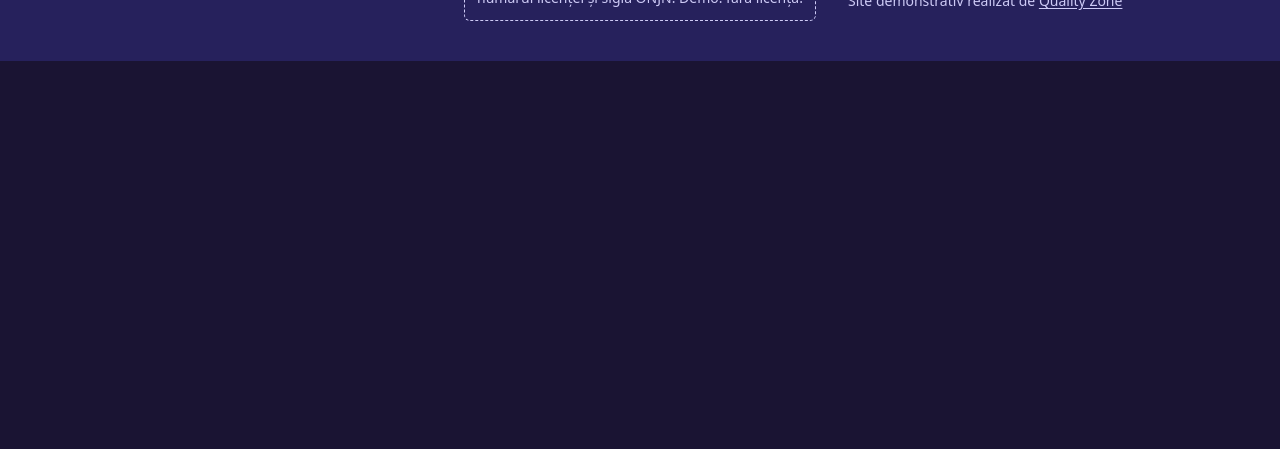
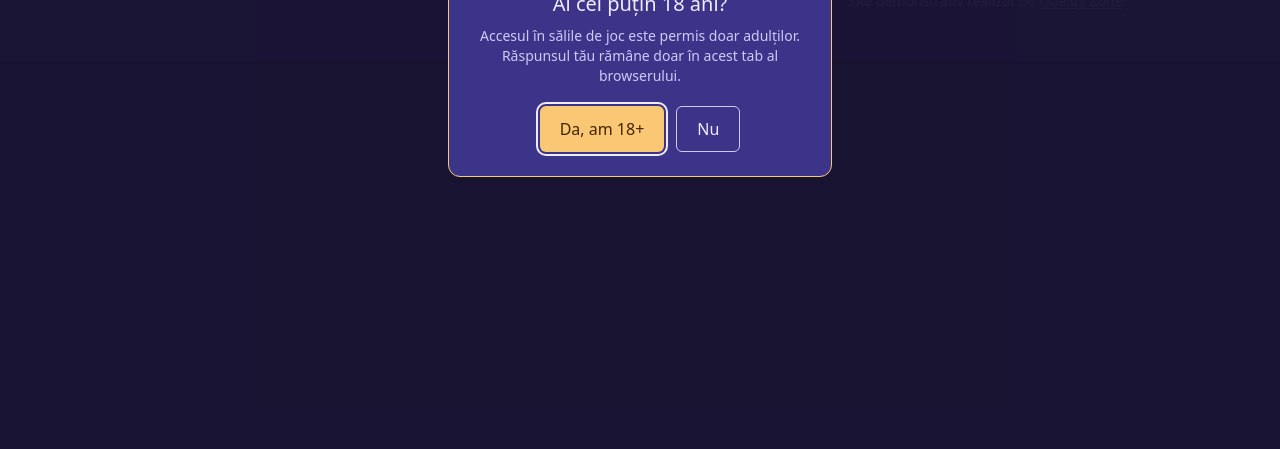
Before and after one commit to AndreiBanu1/qz-demo-cazinou, a React app: page / in a window 1280 px wide. Shown: the part 351-800 px from the top of the page. Built offline with nearby package versions, Linux system fonts and the light colour scheme; no server answers.

Commit message:
feat: add the accessible age gate and the restricted page
Co-Authored-By: Claude Opus 5.5 <noreply@anthropic.com>

```diff
--- /dev/null
+++ b/src/components/AgeGate.tsx
@@ -0,0 +1,99 @@
+import { useEffect, useId, useRef, type KeyboardEvent } from "react";
+import { Link } from "react-router-dom";
+import { pathFor } from "@/config/pages";
+import { ui } from "@/content/ui";
+import { useLang } from "@/hooks/use-lang";
+
+export const AGE_KEY = "ametist-age-ok";
+const AGE_OK_CLASS = "age-ok";
+
+const siblingsOf = (el: HTMLElement) =>
+  Array.from(el.parentElement?.children ?? []).filter((c): c is HTMLElement => c !== el && c instanceof HTMLElement);
+
+/**
+ * The first-visit age question (spec §3.3). Its markup is in every prerendered gated page, hidden by CSS unless
+ * <html> has `js` and not `age-ok` (set by the inline script in index.html), so returning visitors never see it flash,
+ * nothing depends on storage at render time, and visitors without JavaScript see the page.
+ */
+const AgeGate = () => {
+  const lang = useLang();
+  const s = ui[lang].gate;
+  const titleId = useId();
+  const textId = useId();
+  const box = useRef<HTMLDivElement>(null);
+  const yes = useRef<HTMLButtonElement>(null);
+  const no = useRef<HTMLAnchorElement>(null);
+
+  useEffect(() => {
+    const el = box.current;
+    if (!el || document.documentElement.classList.contains(AGE_OK_CLASS)) return;
+    const others = siblingsOf(el);
+    for (const o of others) o.inert = true;
+    yes.current?.focus();
+    return () => {
+      for (const o of others) o.inert = false;
+    };
+  }, []);
+
+  const accept = () => {
+    try {
+      sessionStorage.setItem(AGE_KEY, "1");
+    } catch {
+      // Storage blocked: the answer lasts for this page only, and the gate asks again on the next full load.
+    }
+    document.documentElement.classList.add(AGE_OK_CLASS);
+    if (box.current) for (const o of siblingsOf(box.current)) o.inert = false;
+    document.querySelector<HTMLElement>("main h1")?.focus();
+  };
+
+  // The visitor must answer: Tab stays on the two answers and Escape does nothing.
+  const onKeyDown = (e: KeyboardEvent) => {
+    if (e.key === "Escape") e.preventDefault();
+    if (e.key !== "Tab") return;
+    e.preventDefault();
+    const next = document.activeElement === yes.current ? no.current : yes.current;
+    next?.focus();
+  };
+
+  return (
+    <div
+      ref={box}
+      data-age-gate
+      role="dialog"
+      aria-modal="true"
+      aria-labelledby={titleId}
+      aria-describedby={textId}
+      onKeyDown={onKeyDown}
+      className="fixed inset-0 z-50 items-center justify-center bg-violet-950/95 p-4"
+    >
+      <div className="w-full max-w-sm rounded-xl border border-gold-300 bg-violet-700 p-6 text-center">
+        <p className="font-display text-3xl text-gold-300">{s.title}</p>
+        <h2 id={titleId} className="mt-2 text-xl text-lavender">
+          {s.question}
+        </h2>
+        <p id={textId} className="mt-2 text-sm text-lavender-200">
+          {s.text}
+        </p>
+        <div className="mt-5 flex justify-center gap-3">
+          <button
+            ref={yes}
+            type="button"
+            onClick={accept}
+            className="rounded-md bg-gold-300 px-5 py-2.5 text-gold-900 focus-visible:outline focus-visible:outline-2 focus-visible:outline-offset-2 focus-visible:outline-lavender"
+          >
+            {s.yes}
+          </button>
+          <Link
+            ref={no}
+            to={pathFor("acces", lang)}
+            className="rounded-md border border-lavender-200 px-5 py-2.5 text-lavender focus-visible:outline focus-visible:outline-2 focus-visible:outline-offset-2 focus-visible:outline-lavender"
+          >
+            {s.no}
+          </Link>
+        </div>
+      </div>
+    </div>
+  );
+};
+
+export default AgeGate;
--- a/src/components/Layout.tsx
+++ b/src/components/Layout.tsx
@@ -1,12 +1,14 @@
 import type { ReactNode } from "react";
 import { ui } from "@/content/ui";
-import { useLang } from "@/hooks/use-lang";
+import { usePage } from "@/hooks/use-lang";
+import AgeGate from "./AgeGate";
 import DemoBanner from "./DemoBanner";
 import Footer from "./Footer";
 import Header from "./Header";
 
 const Layout = ({ children }: { children: ReactNode }) => {
-  const lang = useLang();
+  const page = usePage();
+  const lang = page.lang;
   return (
     <>
       <a
@@ -15,6 +17,7 @@ const Layout = ({ children }: { children: ReactNode }) => {
       >
         {ui[lang].skip}
       </a>
+      {page.gated && <AgeGate />}
       <DemoBanner />
       <Header />
       <main id="continut">{children}</main>
--- /dev/null
+++ b/src/content/acces.ts
@@ -0,0 +1,23 @@
+import { site, type Lang } from "@/config/site";
+
+// The page the age gate's "No" leads to (spec §3.3). It never shows the gate.
+export const acces: Record<Lang, { h1: string; paragraphs: string[]; responsible: string; home: string }> = {
+  ro: {
+    h1: "Salon Ametist este doar pentru adulți",
+    paragraphs: [
+      `Sălile de joc sunt deschise doar persoanelor care au împlinit ${site.minAge} ani. Legea din România interzice minorilor accesul în locurile unde se organizează jocuri de noroc, iar la intrare cerem un act de identitate.`,
+      "Dacă ai ajuns aici din greșeală, poți răspunde din nou la întrebare de pe pagina principală. Dacă vrei să afli ce înseamnă jocul responsabil, pentru tine sau pentru cineva apropiat, pagina de mai jos e deschisă oricui.",
+    ],
+    responsible: "Citește despre jocul responsabil",
+    home: "Înapoi la pagina principală",
+  },
+  en: {
+    h1: "Salon Ametist is for adults only",
+    paragraphs: [
+      `The gaming rooms are open only to people aged ${site.minAge} or over. Romanian law bars minors from places where gambling takes place, and we ask for an ID at the door.`,
+      "If you got here by mistake, you can answer the question again from the home page. If you want to read about responsible gaming, for yourself or for someone close to you, the page below is open to everyone.",
+    ],
+    responsible: "Read about responsible gaming",
+    home: "Back to the home page",
+  },
+};
--- a/src/index.css
+++ b/src/index.css
@@ -11,3 +11,14 @@
     font-family: ui-sans-serif, system-ui, -apple-system, "Segoe UI", Roboto, sans-serif;
   }
 }
+
+/* The age gate (spec §3.3): shown only with JavaScript on and no "yes" in this tab yet. */
+[data-age-gate] {
+  display: none;
+}
+html.js:not(.age-ok) [data-age-gate] {
+  display: flex;
+}
+html.js:not(.age-ok) body:has([data-age-gate]) {
+  overflow: hidden;
+}
--- /dev/null
+++ b/src/pages/Acces.tsx
@@ -0,0 +1,35 @@
+import { Link } from "react-router-dom";
+import { pathFor } from "@/config/pages";
+import { acces } from "@/content/acces";
+import { useLang } from "@/hooks/use-lang";
+
+const Acces = () => {
+  const lang = useLang();
+  const c = acces[lang];
+  return (
+    <div className="mx-auto max-w-2xl px-4 py-16">
+      <h1 tabIndex={-1} className="font-display text-4xl text-gold-300">
+        {c.h1}
+      </h1>
+      {c.paragraphs.map((p) => (
+        <p key={p.slice(0, 20)} className="mt-4 text-lg leading-relaxed">
+          {p}
+        </p>
+      ))}
+      <ul className="mt-8 space-y-3">
+        <li>
+          <Link to={pathFor("joc-responsabil", lang)} className="text-gold-300 underline underline-offset-2">
+            {c.responsible}
+          </Link>
+        </li>
+        <li>
+          <Link to={pathFor("home", lang)} className="text-gold-300 underline underline-offset-2">
+            {c.home}
+          </Link>
+        </li>
+      </ul>
+    </div>
+  );
+};
+
+export default Acces;
--- a/src/pages/registry.tsx
+++ b/src/pages/registry.tsx
@@ -1,6 +1,7 @@
 import type { ComponentType } from "react";
 import type { PageKey } from "@/config/pages";
 import { usePage } from "@/hooks/use-lang";
+import Acces from "./Acces";
 
 // Placeholder until Task 5 adds the real page components.
 const Placeholder = () => {
@@ -19,7 +20,7 @@ export const pageComponents: Record<PageKey, ComponentType> = {
   "joc-responsabil": Placeholder,
   "despre-demo": Placeholder,
   confidentialitate: Placeholder,
-  acces: Placeholder,
+  acces: Acces,
 };
 
 export const NotFound = () => <h1 tabIndex={-1}>Pagina nu există / Page not found</h1>;
```
Also changed, not shown: tests/unit/age-gate-markup.test.ts (added, +38 -0 lines).
